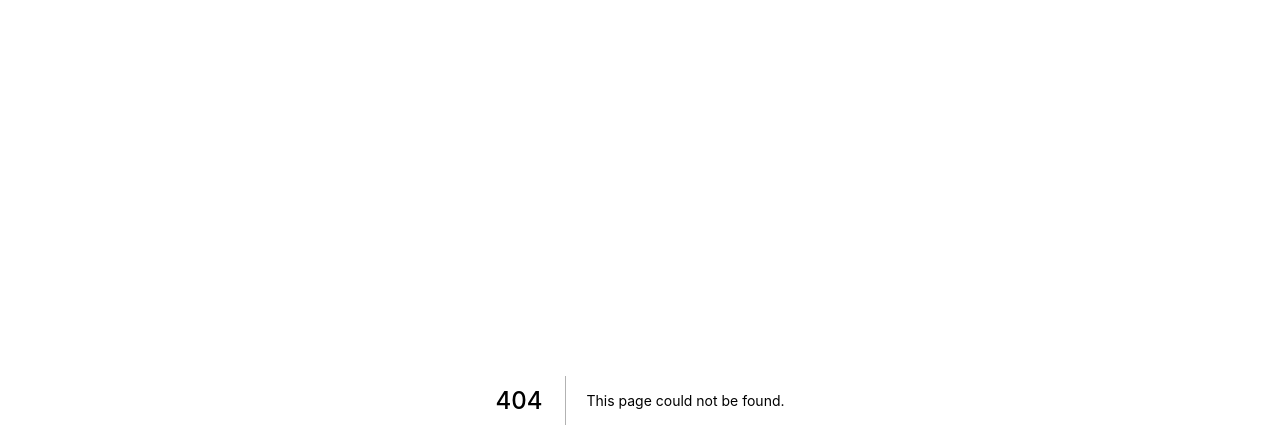
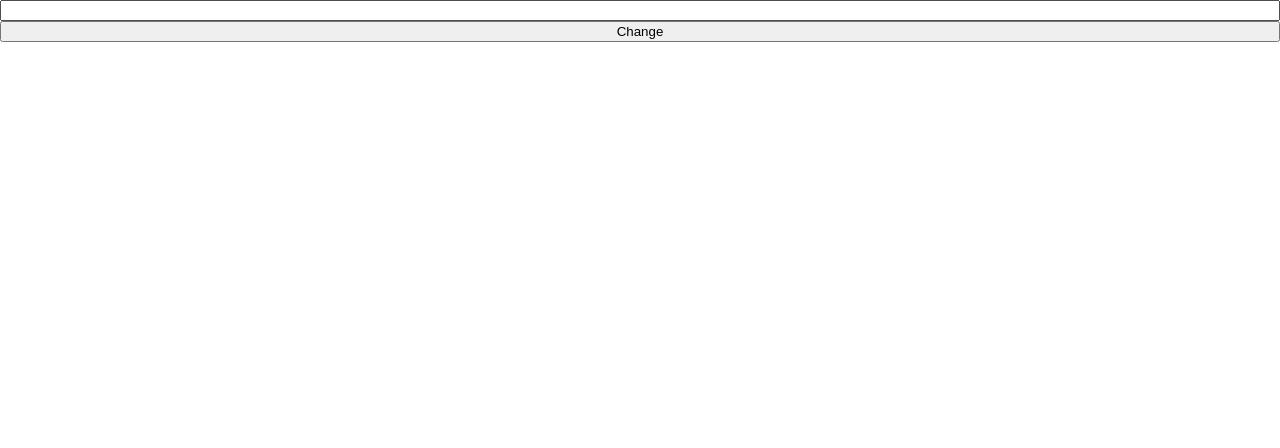
Before and after one commit to eduardoel/AulasReact, a Next.js app in the folder exerciciosudemy/: page /state/form in a window 1280 px wide. Before the commit this address had no page. Shown: the top 448 px of the page. Built offline with nearby package versions, Linux system fonts and the light colour scheme.

Commit message:
Controlled components

```diff
--- /dev/null
+++ b/exerciciosudemy/src/pages/state/form.jsx
@@ -0,0 +1,22 @@
+import { useState } from "react"
+
+export default function form() {
+    const [valueInput, setValue] = useState("")
+
+    function changeInput() {
+        setValue(valueInput + "!")
+    }
+
+    return(
+        <div style={{
+            display: "flex",
+            flexDirection: "column"
+        }}>
+            <span>{valueInput}</span>
+            <input type="text" value={valueInput}
+                onChange={e => setValue(e.target.value)}
+            />
+            <button onClick={changeInput}>Change</button>
+        </div>
+    )
+}
```
